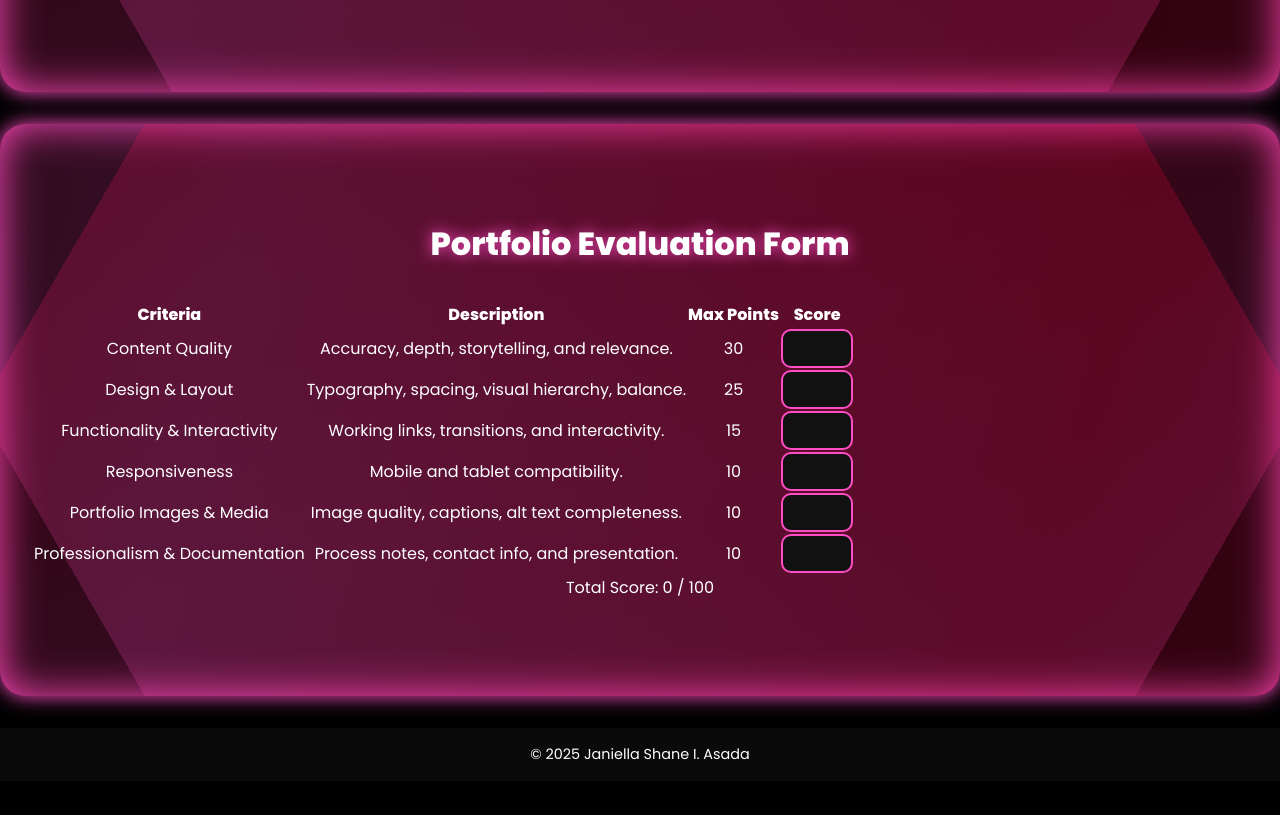
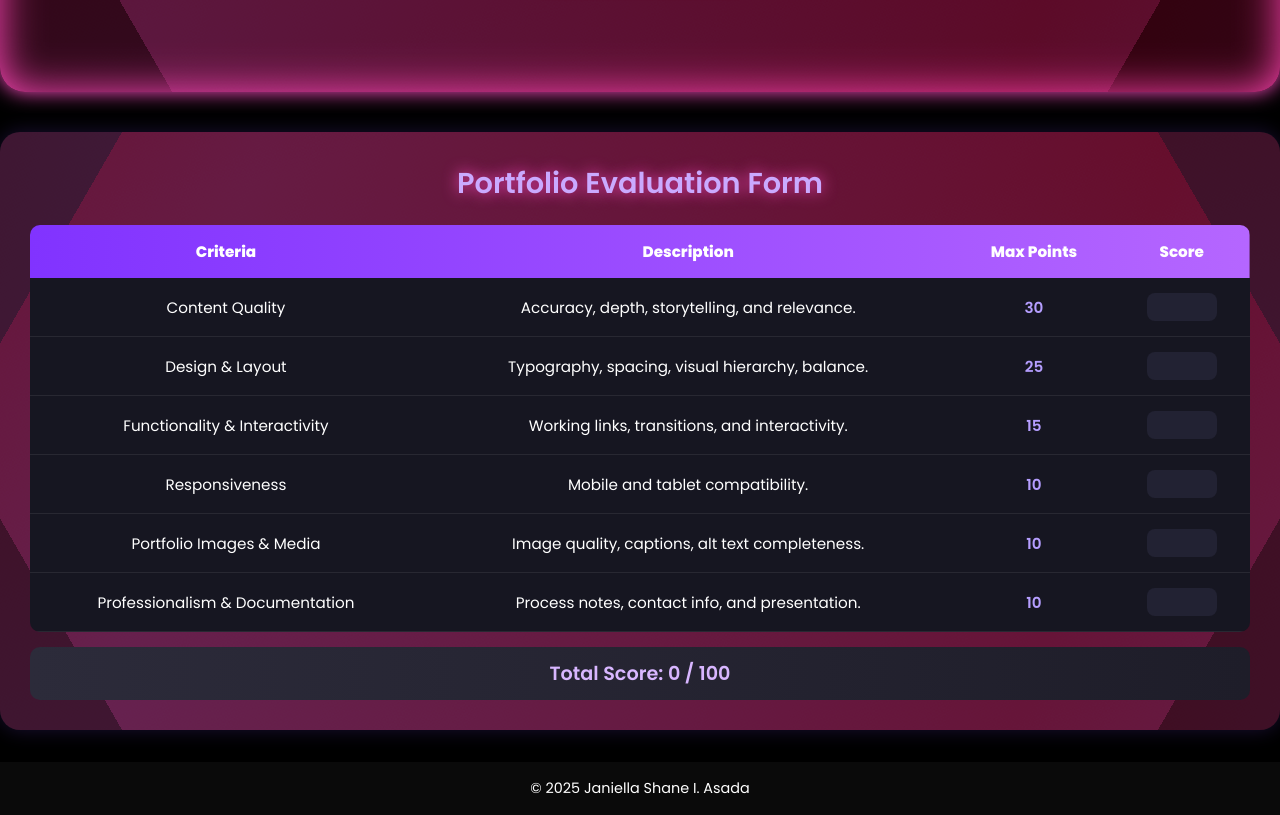
Before and after one commit to lalala080/PORTFOLIO-, a plain HTML site: page index.html in a window 1280 px wide. Shown: the part 3269-4084 px from the top of the page. Before the commit the page ends 4050 px from the top, so only its background shows below. Drawn offline with Linux system fonts and the light colour scheme; animation ran at ten frames a second.

Commit message:
Update style.css

```diff
--- a/style.css
+++ b/style.css
@@ -186,3 +186,92 @@ footer { text-align:center; padding:1rem; background:#0a0a0a; font-size:0.9rem;
   section { padding:4rem 1rem; }
   form { width:90%; }
 }
+
+
+.eval-section {
+  background: #0f0f17;
+  padding: 30px;
+  border-radius: 20px;
+  margin-top: 40px;
+  box-shadow: 0 0 20px rgba(130, 80, 255, 0.2);
+}
+
+.eval-title {
+  color: #caaaff;
+  font-size: 1.8rem;
+  margin-bottom: 20px;
+  text-align: center;
+  font-weight: 600;
+}
+
+.eval-table {
+  width: 100%;
+  border-collapse: collapse;
+  overflow: hidden;
+  border-radius: 10px;
+}
+
+.eval-table thead {
+  background: linear-gradient(to right, #8133ff, #b566ff);
+  color: white;
+}
+
+.eval-table th,
+.eval-table td {
+  padding: 15px;
+  font-size: 0.95rem;
+}
+
+.eval-table tbody tr {
+  background: #161621;
+  border-bottom: 1px solid rgba(255, 255, 255, 0.08);
+}
+
+.eval-table .fixed {
+  color: #b59eff;
+  font-weight: 600;
+}
+
+.eval-table input {
+  width: 70px;
+  padding: 5px;
+  border-radius: 8px;
+  border: none;
+  background: #222233;
+  color: #caaaff;
+  text-align: center;
+  font-size: 1rem;
+}
+
+.eval-table input:focus {
+  outline: 2px solid #9b60ff;
+}
+
+.eval-total {
+  margin-top: 15px;
+  padding: 12px;
+  text-align: center;
+  background: linear-gradient(to right, #2c2b3a, #1e1d29);
+  border-radius: 10px;
+  font-size: 1.2rem;
+  color: #d8b6ff;
+  font-weight: 600;
+}
+
+/* PHONE RESPONSIVE */
+@media (max-width: 600px) {
+  .eval-table th,
+  .eval-table td {
+    padding: 10px;
+    font-size: 0.8rem;
+  }
+
+  .eval-table input {
+    width: 55px;
+    font-size: 0.85rem;
+  }
+
+  .eval-title {
+    font-size: 1.4rem;
+  }
+}
```
